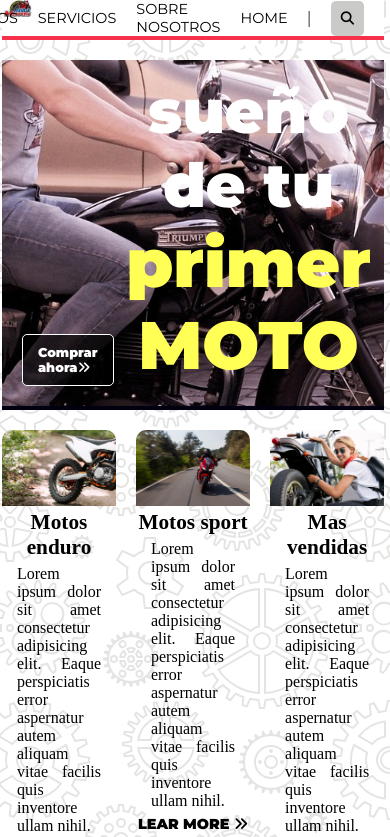
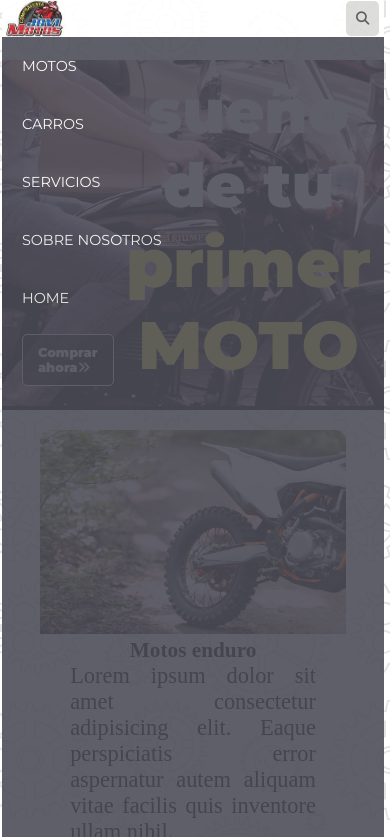
Before and after one commit to haderCabreraa/webPageJOVIMOTOS, a plain HTML site: page index.html in a window 390 px wide. Shown: the top 837 px of the page. Drawn offline with Linux system fonts and the light colour scheme.

Commit message:
reponsive, menu hamburguesa main

```diff
--- a/styles.css
+++ b/styles.css
@@ -120,7 +120,7 @@ ul {
         box-shadow: 0px 10px 50px 10px #000010 ;
         width: 90%;
         border-radius: 10px;
-        height: 420px;
+        height: auto;
     }
 
     .newsCards img {
@@ -313,3 +313,70 @@ ul {
         p {
             text-align: center;
         }
+
+    @media (max-width:768px) {
+        .newsCards {
+            height: auto;
+            display: flex;
+            flex-wrap: wrap;
+            width: 80%;
+            margin: 0 auto;
+            margin-bottom: 15px;
+        }
+        .newsCards div:hover {
+            width: max-content;
+            height: 525px;
+        }
+        .servicios div {
+            width: 45%;
+        }
+        .newsCards p {
+            font-size: 1.4rem;
+            padding: 0 30px;
+        }
+    }
+
+    @media screen and (max-width:560px){
+        .nav-main {
+            display: grid;
+            grid-template-columns: 1fr;
+            grid-template-rows: auto 100%;
+            height: 100%;
+            width: 98vw;
+            opacity: 0.9;
+        }
+        .nav-main img{
+            grid-row: 1 / 2;
+            width: 17%;
+        }
+
+        .nav-menu {
+            grid-row: 2 / 3;
+            justify-content: end;
+            align-items: center;
+            margin-right: 20px;
+            gap: 20px;
+            position: absolute;
+            top: 0;
+            left: 0;
+            background-color: #000010;
+            height: 100%;
+            opacity: 0.7;
+            width: 100%;
+        }
+        .nav-main ul {
+            display: block;
+        }
+        .nav-menu a{
+            color: #fff;
+        }
+        .nav-main ul li{
+            padding: 20px;
+        }
+        #buttonNav {
+            position: absolute;
+            top: 0;
+            left: 90%;
+            transform: translateY(-36px);
+        }
+    }
```
